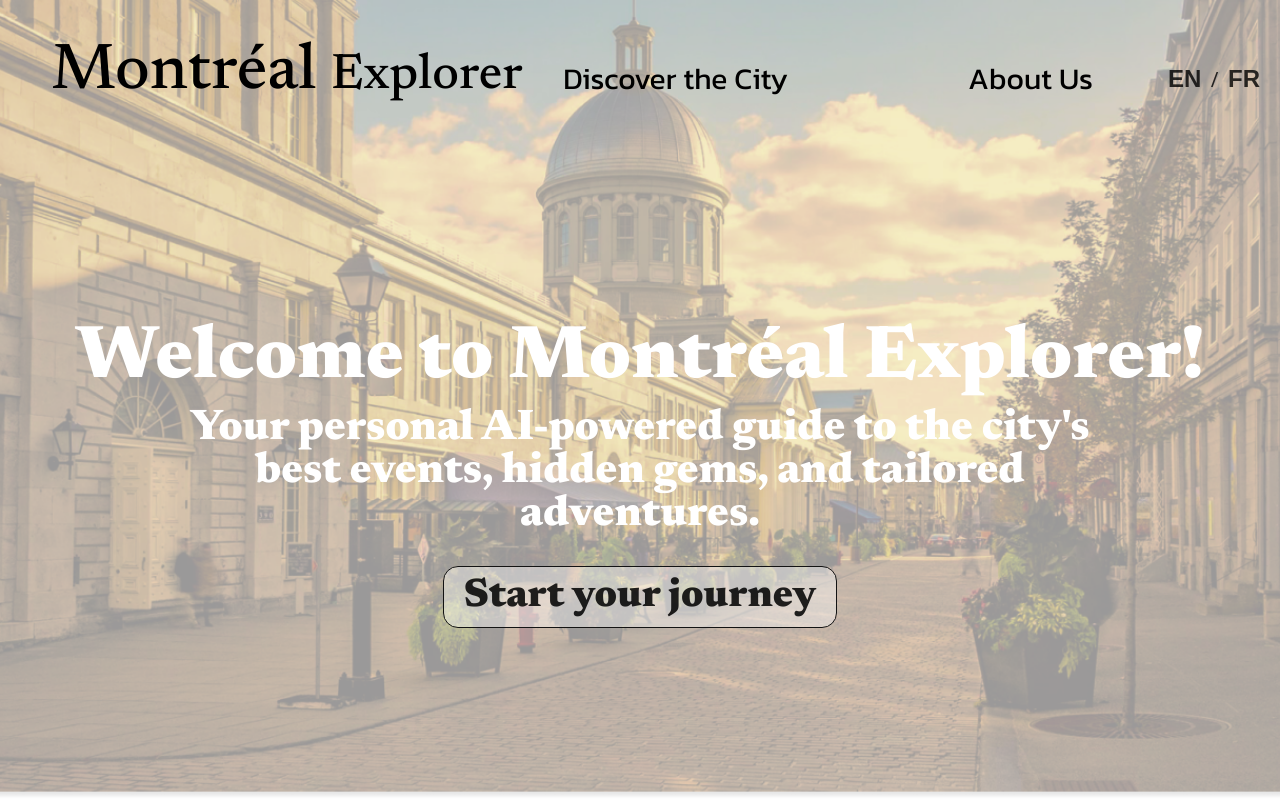
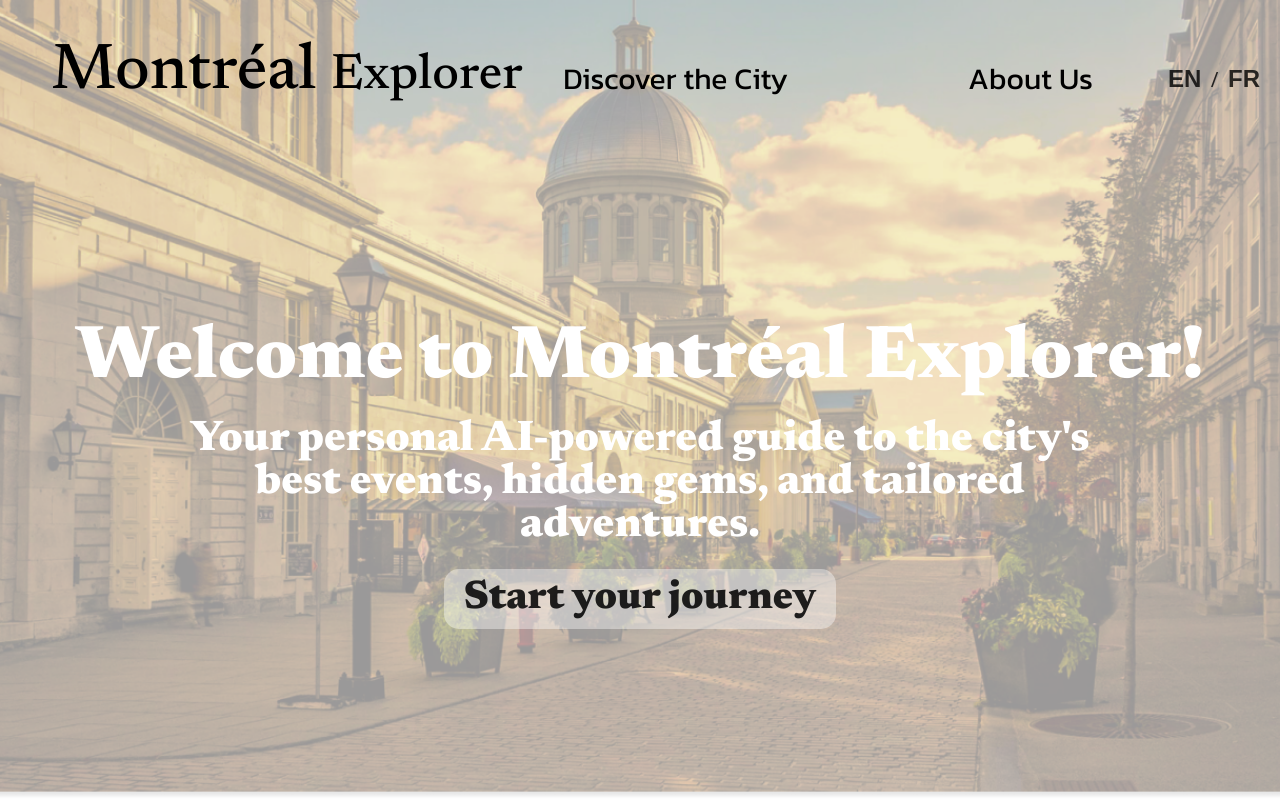
Before and after one commit to cedricdraghici/montreal-explorer, a React (Create React App) app in the folder frontend/: page / in a window 1280 px wide. Shown: the top 800 px of the page. Built offline with nearby package versions, Linux system fonts and the light colour scheme.

Commit message:
change homepage

```diff
--- a/frontend/src/App.css
+++ b/frontend/src/App.css
@@ -93,7 +93,7 @@ html, body {
   font-size: 43px; /* Smaller subtitle */
   font-family: 'Newsreader', serif;
   font-weight: 800;
-  margin: 10px 150px; /* Reduce margins for spacing */
+  margin: 21px 150px; /* Reduce margins for spacing */
   color: rgb(255, 255, 255); /* White text color */
 }
 
@@ -105,16 +105,16 @@ html, body {
   color: #000000dc;
   padding: 10px 20px; /* Space inside the button */
   background-color: #ffffff64; /* Semi-transparent white background */
-  border: 0.8px solid #131313; /* Black border */
-  margin-top: 20px; /* Reduce spacing below subtitle */
+  border: 0px solid #131313; /* Black border */
+  margin-top: 1px; /* Reduce spacing below subtitle */
   border-radius: 15px; /* Rounded corners */
   cursor: pointer; /* Pointer cursor on hover */
   transition: background-color 0.3s ease, color 0.3s ease; /* Smooth transitions */
 }
 
 .hero-button:hover {
-  background-color: #1d0f0fa5; /* Black on hover */
-  color: #fff; /* White text on hover */
+  background-color: #a79e9edd; /* Black on hover */
+
 }
 
 
```
